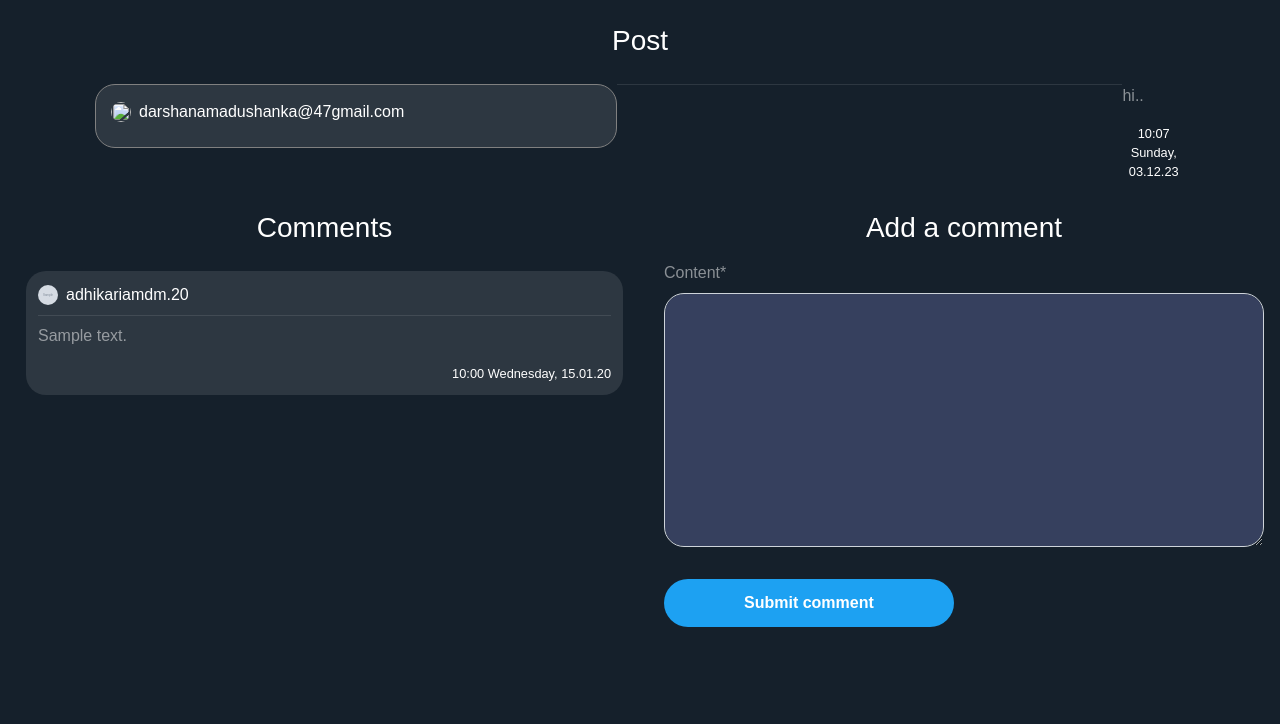
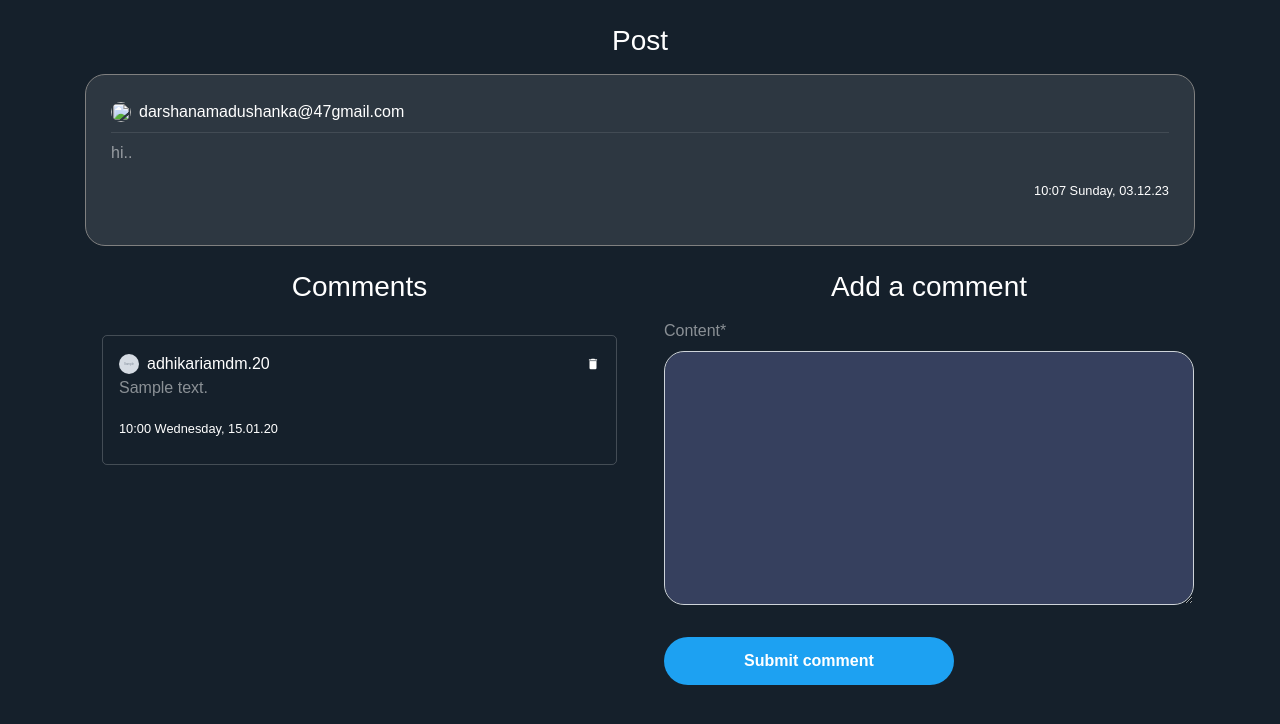
Before and after one commit to Sachanee/Micro_Blogging_Platform, a Django app: page /post/1/ in a window 1280 px wide. Shown: the part 57-781 px from the top of the page. Run offline with Django 4.2, Linux system fonts and the light colour scheme; a user stored in the database is signed in; data comes from the database, SQL or seed files in the repository; tables that the repository leaves empty hold one stand-in row (values such as "Sample post"); grey boxes marked "Sample" are stand-in pictures; some libraries are stand-ins or nearby versions.

Commit message:
Added comment deletion functionality.
Create comment_delete.html and add urls and views to make it work

```diff
--- a/Blog/templates/Blog/home.html
+++ b/Blog/templates/Blog/home.html
@@ -240,8 +240,8 @@
 <article class="t-section media content-section">
 
     <div class="row ">
-        <div class="col-12">
-            <h3> Users You Might Like</h3>
+        <div class="col-12 text-center">
+            <h5> Users You Might Like</h5>
         </div>
         <ul class="col-12 mt-2">
             {% for user in all_users %}
--- a/Blog/templates/Blog/post_detail.html
+++ b/Blog/templates/Blog/post_detail.html
@@ -5,10 +5,11 @@
     <h3 class="white-important mb-3">
         Post
     </h3>
+    <div class="hovered-tweet-comment">
         <article class="media content-section">
-        <div style="width: 100%; word-break: break-all;" class="hovered-tweet-comment">
-            <div class="pb-2 row m-0 " style="width: 100%; margin-right: 0 !important;">
-                <div style="padding-left: 0px !important;" class="col-8 no-padding d-flex align-items-center">
+            <div style="width: 100%; word-break: break-all;">
+                <div class="pb-2 row m-0" style="width: 100%; margin-right: 0 !important;">
+                    <div class="col-8 no-padding d-flex align-items-center" style="padding-left: 0px !important;">
                         <img class="rounded-circle mr-2" style="width: 20px; height: 20px;"
                             src="{{ post.author.profile.image.url }}">
                         <a class="mr-2 white-important" href="{% url 'user-posts' post.author %}">
@@ -25,49 +26,47 @@
                         {% endif %}
                     </div>
                 </div>
-        </div>
-        <div class="mb-2 " style="width: 100%; height: 1px; background-color: rgba(255, 255, 255, 0.1)"></div>
+                <div class="mb-2" style="width: 100%; height: 1px; background-color: rgba(255, 255, 255, 0.1)"></div>
                 <a style="color: rgba(255, 255, 255, 0.5) !important;">
                     <p>
                         {{ post.content }}
                     </p>
-
                     <small class="white-important d-flex full-width flex-row-reverse">
                         {{ post.date_posted | date:"H:i l, d.m.y" }}
                     </small>
                 </a>
             </div>
         </article>
+    </div>
+    <br>
     <div class="row pl-3">
         <div class="col-12 col-md-6 pl-0">
             <h3 class="white-important mb-3">
                 Comments
             </h3>
+            <div class="comment-box p-3 mb-3">
                 {% for comment in comments %}
-        <article class="media content-section">
-            <div style="width: 100%; word-break: break-all;" class="hovered-tweet-comment-in">
-                <div class="pb-2 row m-0" style="width: 100%; margin-right: 0 !important;">
-                    <div style="padding-left: 0px !important;" class="col-8 no-padding d-flex align-items-center">
+                <div class="comment p-3 mb-3" style="border: 1px solid rgba(255, 255, 255, 0.2); border-radius: 5px;">
+                    <div class="d-flex align-items-center">
                         <img class="rounded-circle mr-2" style="width: 20px; height: 20px;"
                             src="{{ comment.author.profile.image.url }}">
                         <a class="mr-2 white-important" href="{% url 'user-posts' comment.author.username %}">
                             {{ comment.author }}
                         </a>
+                        {% if comment.author == user %}
+                        <a class="material-icons ml-auto" style="font-size: 14px; cursor: pointer;"
+                            href="{% url 'comment-delete' comment.id %}">delete</a>
+                        {% endif %}
+                    </div>
+                    <div class="mb-2">
+                        <p>{{ comment.content }}</p>
+                        <small class="white-important">
+                            {{ comment.date_posted | date:"H:i l, d.m.y" }}
+                        </small>
                     </div>
                 </div>
-                <div class="mb-2" style="width: 100%; height: 1px; background-color: rgba(255, 255, 255, 0.1)"></div>
-                <a style="color: rgba(255, 255, 255, 0.5) !important;">
-                    <p>
-                        {{ comment.content }}
-                    </p>
-
-                    <small class="white-important d-flex full-width flex-row-reverse">
-                        {{ comment.date_posted | date:"H:i l, d.m.y" }}
-                    </small>
-                </a>
+                {% endfor %}
             </div>
-        </article>
-        {% endfor %}
         </div>
         {% if user is not None %}
         <div class="col-12 col-md-6 pl-0 pl-md-3 pr-3">
--- a/Blog/urls.py
+++ b/Blog/urls.py
@@ -10,6 +10,7 @@ from .views import (
     FollowersListView,
     postpreference,
     post_list,
+    CommentDeleteView,
 )
 from . import views
 from django.urls import include
@@ -42,4 +43,7 @@ urlpatterns = [
     path("l/", include(router.urls)),
     path("api-auth/", include("rest_framework.urls", namespace="rest_framework")),
     path("api/posts", post_list),
+    path(
+        "comment/<int:pk>/delete/", CommentDeleteView.as_view(), name="comment-delete"
+    ),
 ]
--- a/Blog/views.py
+++ b/Blog/views.py
@@ -187,7 +187,7 @@ class PostUpdateView(LoginRequiredMixin, UserPassesTestMixin, UpdateView):
 
     def get_context_data(self, **kwargs):
         data = super().get_context_data(**kwargs)
-        data["tag_line"] = "Edit a post"
+        data["tag_line"] = "Edit a Post"
         return data
 
 
@@ -372,3 +372,17 @@ def post_list(request):
             {"message": "{} Posts were deleted successfully!".format(count[0])},
             status=status.HTTP_204_NO_CONTENT,
         )
+
+
+class CommentDeleteView(LoginRequiredMixin, UserPassesTestMixin, DeleteView):
+    model = Comment
+    template_name = "Blog/comment_delete.html"
+    success_url = "/"
+
+    def test_func(self):
+        # Ensure only the author of the comment can delete it
+        return is_users(self.get_object().author, self.request.user)
+
+    def delete(self, request, *args, **kwargs):
+        # Perform additional actions before deleting if needed
+        return super().delete(request, *args, **kwargs)
```
Also changed, not shown: Blog/templates/Blog/comment_delete.html (added, +20 -0 lines). Lines whose indentation alone changed are shown as unchanged.
